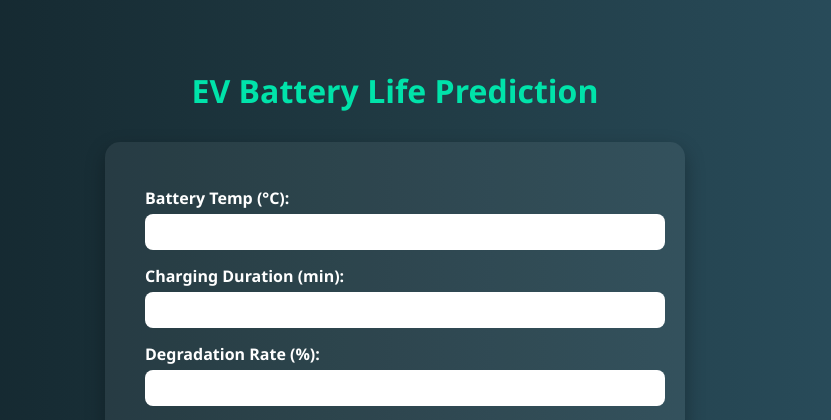
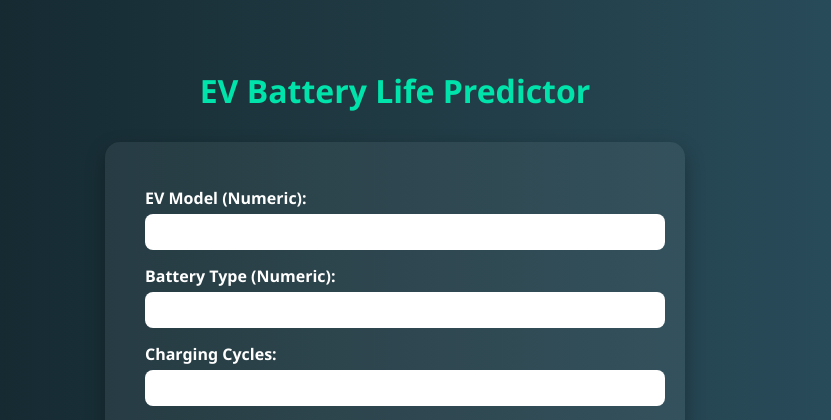
Before and after one commit to Probin1904/EV-Battery-life-Prediction, a Flask app: page / in a window 1280 px wide. Shown: the top 420 px of the page, without its empty margins (245-1076 px from the left). Run offline with Flask 3, Linux system fonts and the light colour scheme; parts of the project's set-up code (start-up, migrations or seed data) failed here and were passed over.

Commit message:
Update templates/index.html

```diff
--- a/templates/index.html
+++ b/templates/index.html
@@ -68,9 +68,18 @@
     </style>
 </head>
 <body>
-    <h1>EV Battery Life Prediction</h1>
+    <h1>EV Battery Life Predictor</h1>
 
     <form action="/predict" method="post">
+       <label>EV Model (Numeric):</label>
+        <input type="text" name="ev_model" required>
+
+      <label>Battery Type (Numeric):</label>
+        <input type="text" name="battery_type" required>
+
+      <label>Charging Cycles:</label>
+        <input type="text" name="charging_cycles" required>
+
         <label>Battery Temp (°C):</label>
         <input type="text" name="battery_temp" required>
 
@@ -86,15 +95,6 @@
         <label>Efficiency (%):</label>
         <input type="text" name="efficiency" required>
 
-        <label>Battery Type (Numeric):</label>
-        <input type="text" name="battery_type" required>
-
-        <label>Charging Cycles:</label>
-        <input type="text" name="charging_cycles" required>
-
-        <label>EV Model (Numeric):</label>
-        <input type="text" name="ev_model" required>
-
         <input type="submit" value="🚗 Predict Battery Life">
     </form>
 
```
